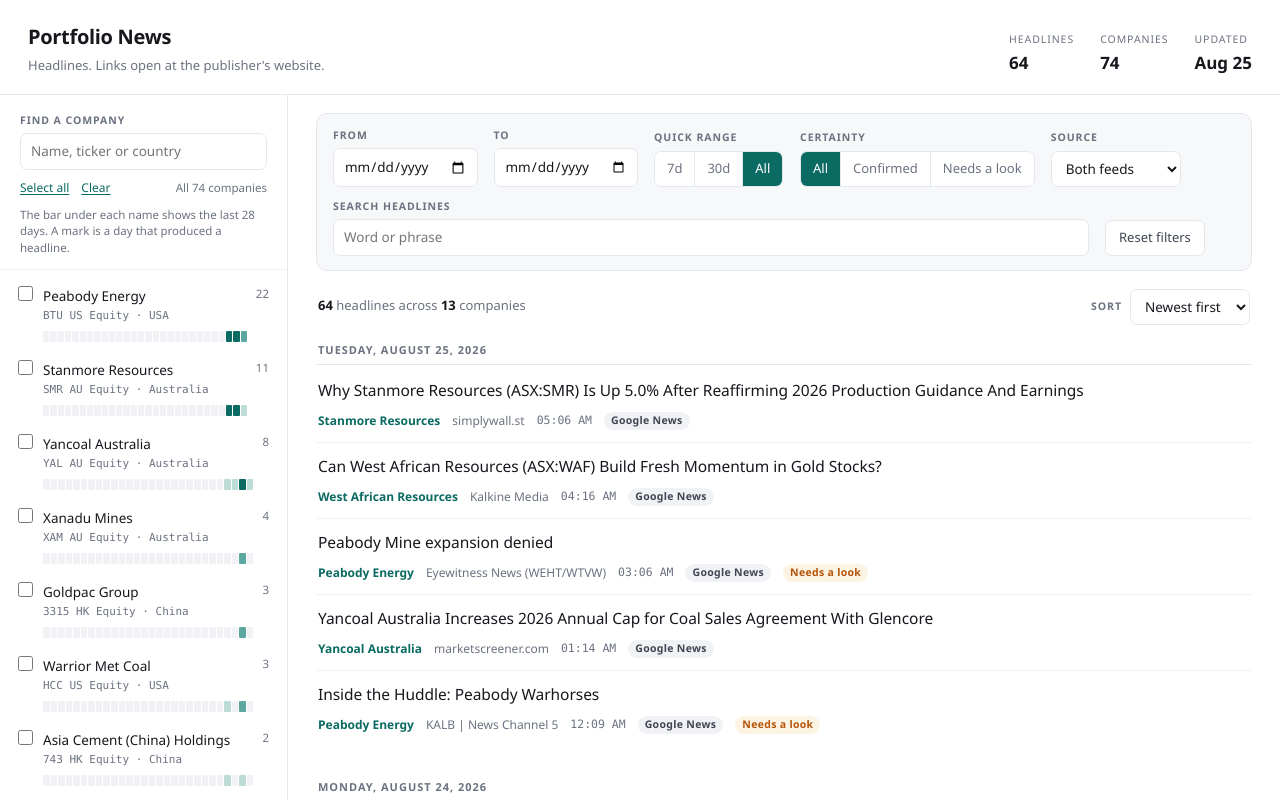
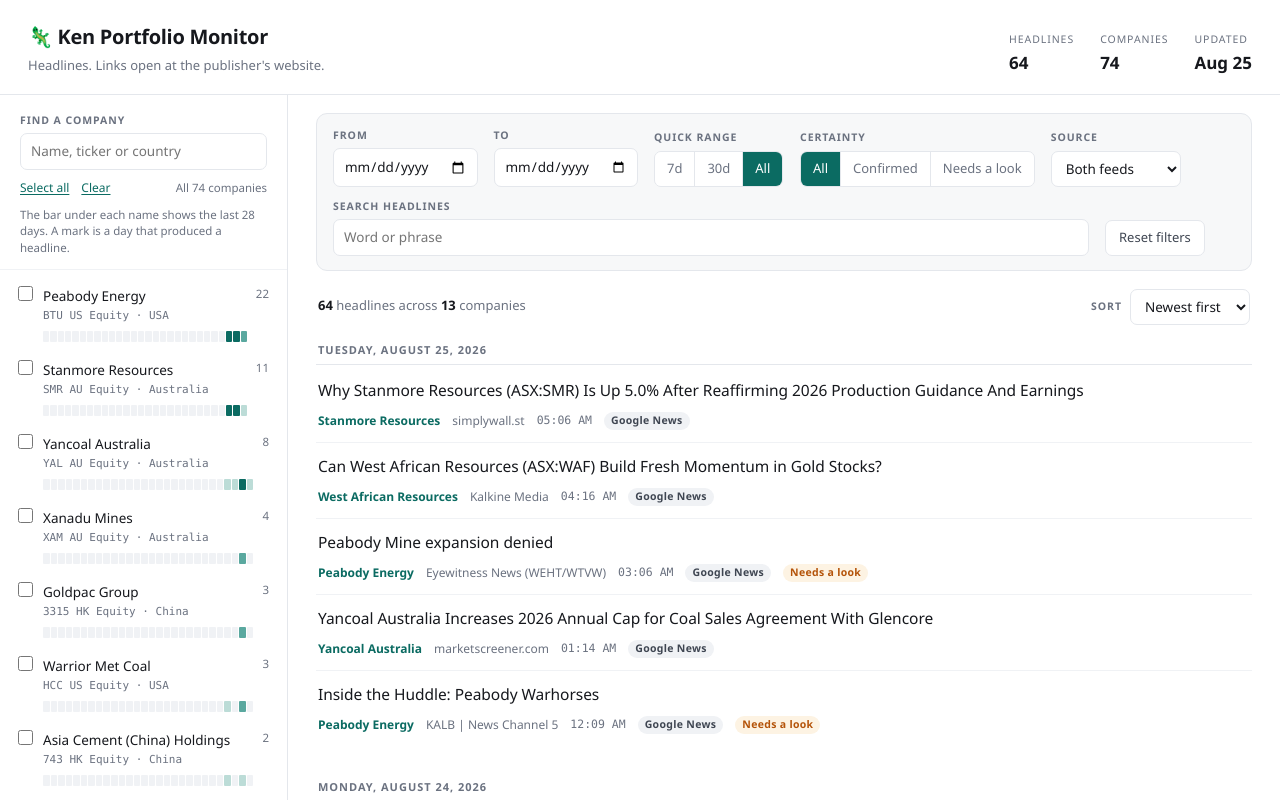
Before and after one commit to B-127/ken-monitor, a plain HTML site: page docs/index.html in a window 1280 px wide. Shown: the top 800 px of the page. Drawn offline with Linux system fonts and the light colour scheme.

Commit message:
Update index.html

```diff
--- a/docs/index.html
+++ b/docs/index.html
@@ -27,7 +27,7 @@
 
 <header class="top">
   <div class="brand">
-    <h1>Portfolio News</h1>
+    <h1>🦎 Ken Portfolio Monitor</h1>
     <p class="sub">Headlines. Links open at the publisher's website.</p>
   </div>
   <dl class="meter">
```
